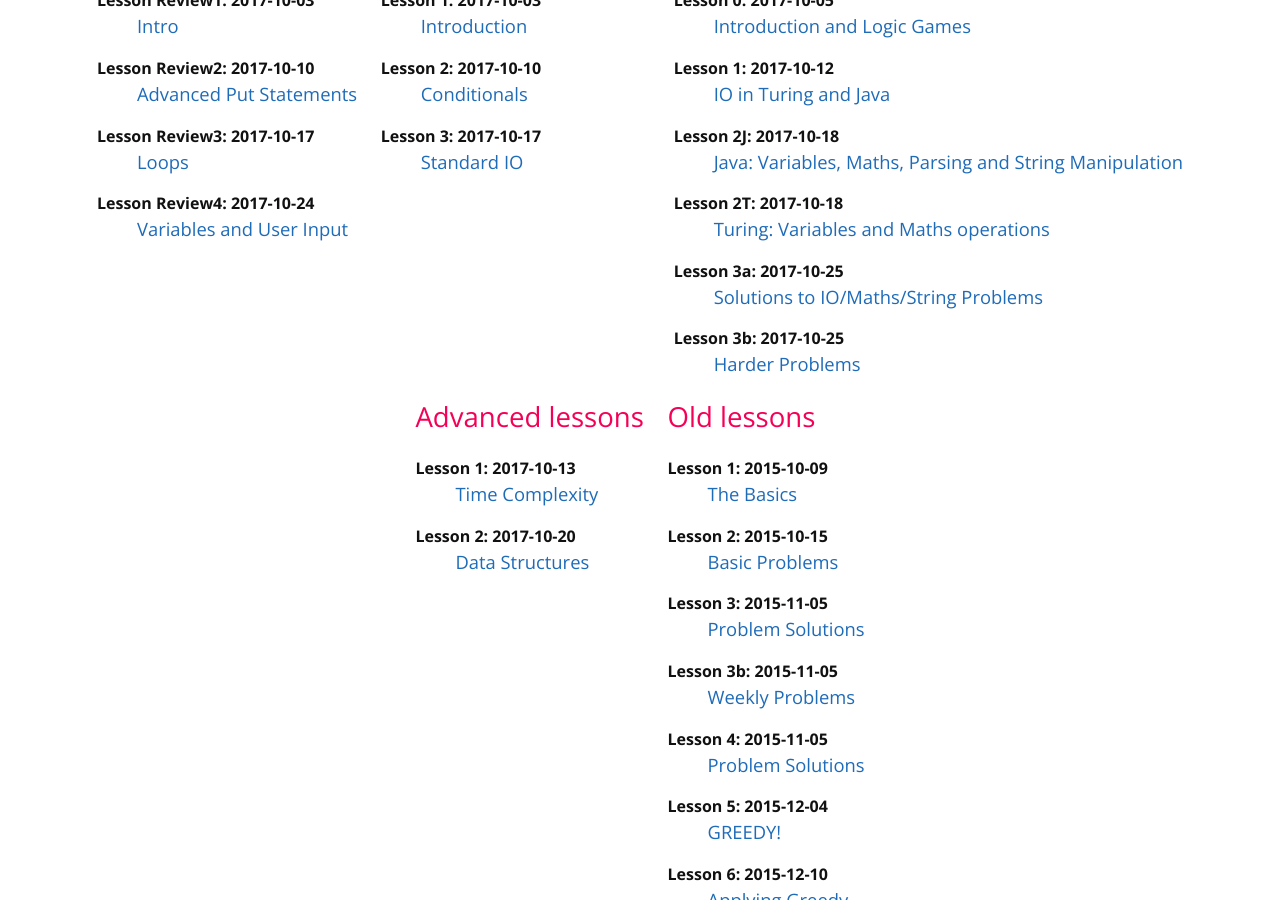
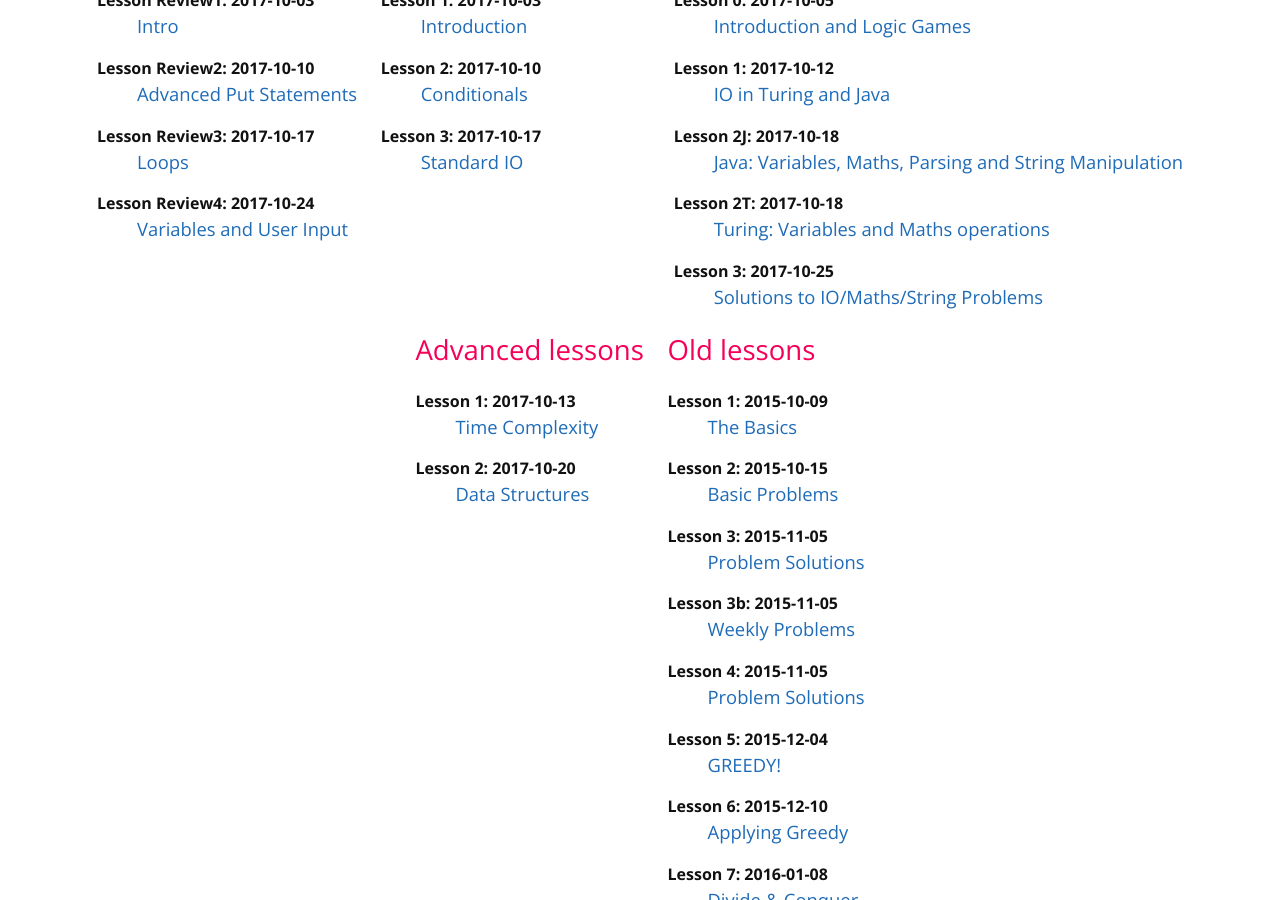
Before and after one commit to mcpt/mcpt.github.io, a Jekyll site: the page built from cpt.md, in a window 1280 px wide and 900 px high, scrolled down 627 px. Built offline with Jekyll 4.4.1, drawn with Linux system fonts in a browser that asks for light colours.

Commit message:
Update girls-lessons.yml

```diff
--- a/_data/girls-lessons.yml
+++ b/_data/girls-lessons.yml
@@ -26,10 +26,5 @@
 
 - title: Solutions to IO/Maths/String Problems
   date: 2017-10-25
-  id: 3a
+  id: 3
   url: https://docs.google.com/document/d/1U5Hi7YvbrjNkUEA6rV1RluQ83OIITUWnIiAbdViKZJE/edit?usp=sharing
-
-- title: Harder Problems
-  date: 2017-10-25
-  id: 3b
-  url: https://docs.google.com/document/d/1cqxLfcVrAoI4Gh72ttf5kVMftuiyNoxGjCrCi_b1pXg/edit?usp=sharing
```
